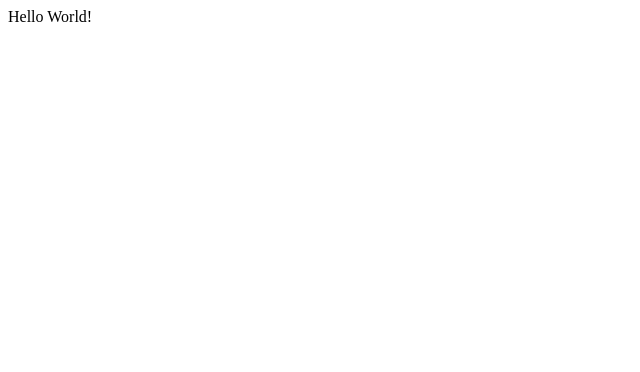
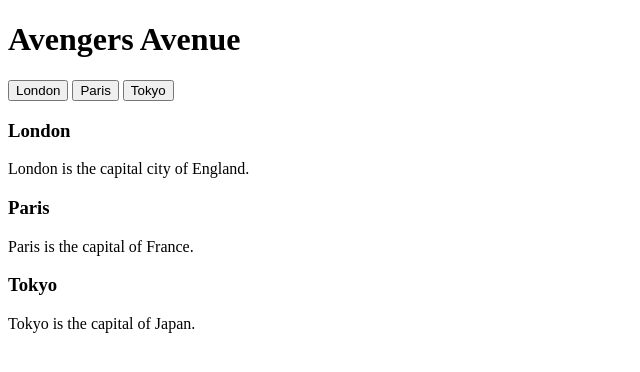
Before and after one commit to iamneo-production/bfcafcdbcbb305520070dbabfdcbcccfecone, a plain HTML site: page public/index.html in a window 1280 px wide. Shown: the whole page, without its empty margins (0-640 px from the left). Drawn offline with Linux system fonts and the light colour scheme.

Commit message:
Backup Commit

```diff
--- a/public/index.html
+++ b/public/index.html
@@ -4,11 +4,33 @@
   <meta charset="UTF-8">
   <meta http-equiv="X-UA-Compatible" content="IE=edge">
   <meta name="viewport" content="width=device-width, initial-scale=1.0">
+  <link src="tab.js" />
   <title>Avengers</title>
 </head>
 <body>
   <div>
-    Hello World!
+    <h1> Avengers Avenue </h1>
+  </div>
+  <div class="tab">
+    <button class="tablinks" onclick="openCity(event, 'London')">London</button>
+    <button class="tablinks" onclick="openCity(event, 'Paris')">Paris</button>
+    <button class="tablinks" onclick="openCity(event, 'Tokyo')">Tokyo</button>
+  </div>
+
+  <!-- Tab content -->
+  <div id="London" class="tabcontent">
+    <h3>London</h3>
+    <p>London is the capital city of England.</p>
+  </div>
+
+  <div id="Paris" class="tabcontent">
+    <h3>Paris</h3>
+    <p>Paris is the capital of France.</p>
+  </div>
+
+  <div id="Tokyo" class="tabcontent">
+    <h3>Tokyo</h3>
+    <p>Tokyo is the capital of Japan.</p>
   </div>
 
 </body>
--- a/public/style.css
+++ b/public/style.css
@@ -0,0 +1,34 @@
+.tab {
+  overflow: hidden;
+  border: 1px solid #ccc;
+  background-color: #f1f1f1;
+}
+
+/* Style the buttons that are used to open the tab content */
+.tab button {
+  background-color: inherit;
+  float: left;
+  border: none;
+  outline: none;
+  cursor: pointer;
+  padding: 14px 16px;
+  transition: 0.3s;
+}
+
+/* Change background color of buttons on hover */
+.tab button:hover {
+  background-color: #ddd;
+}
+
+/* Create an active/current tablink class */
+.tab button.active {
+  background-color: #ccc;
+}
+
+/* Style the tab content */
+.tabcontent {
+  display: none;
+  padding: 6px 12px;
+  border: 1px solid #ccc;
+  border-top: none;
+}
```
Also changed, not shown: public/tab.js (added, +20 -0 lines).
